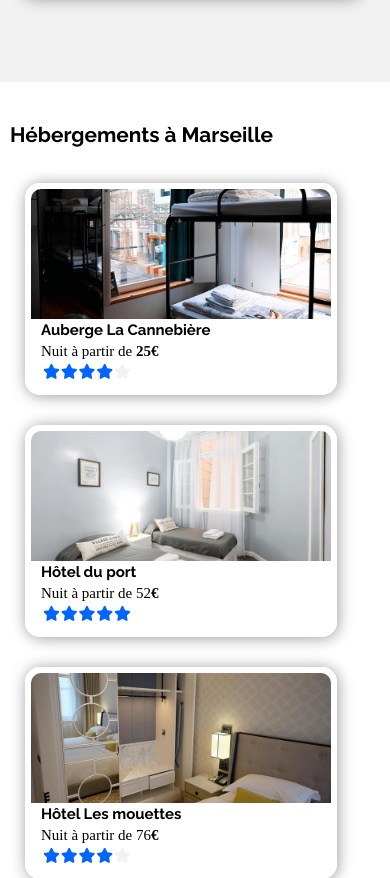
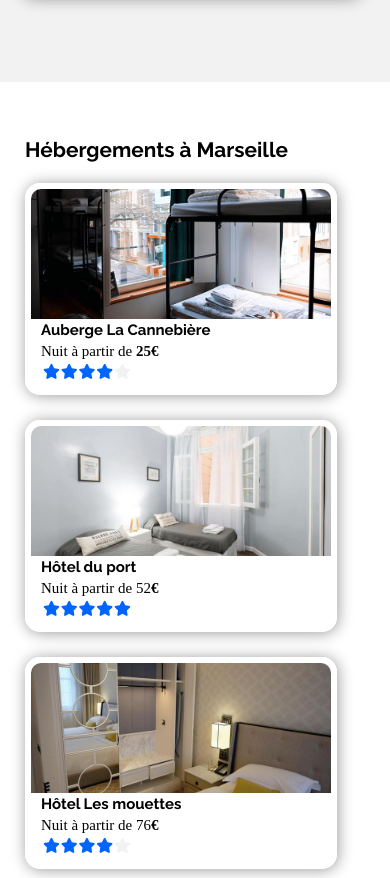
Before and after one commit to Linkitoka/GastineauCedrick_2_28042021, a plain HTML site: page index.html in a window 390 px wide. Shown: the part 1248-2126 px from the top of the page. Drawn offline with Linux system fonts and the light colour scheme; a web font is replaced by a local one.

Commit message:
Update css space acco

```diff
--- a/style.css
+++ b/style.css
@@ -323,6 +323,7 @@ em{
     flex-direction: row;
     flex-wrap: wrap;
     margin: 0;
+    gap: 25px;
 }
 #acco_model p{
     font-size: 15px;
@@ -350,7 +351,6 @@ em{
     height: 200px;
     border: 6px solid #ffffff;
     border-radius: 15px;
-    margin: 15px;
     box-shadow: 1px 1px 15px  #9b9b9b;
 }
 .frame img,.frame2 img{
@@ -967,7 +967,7 @@ h5{
         background: transparent;
         margin-top: 100px;
         margin-bottom: auto;
-        padding: 10px;
+
 
     }
     .frame, .frame2{
```
